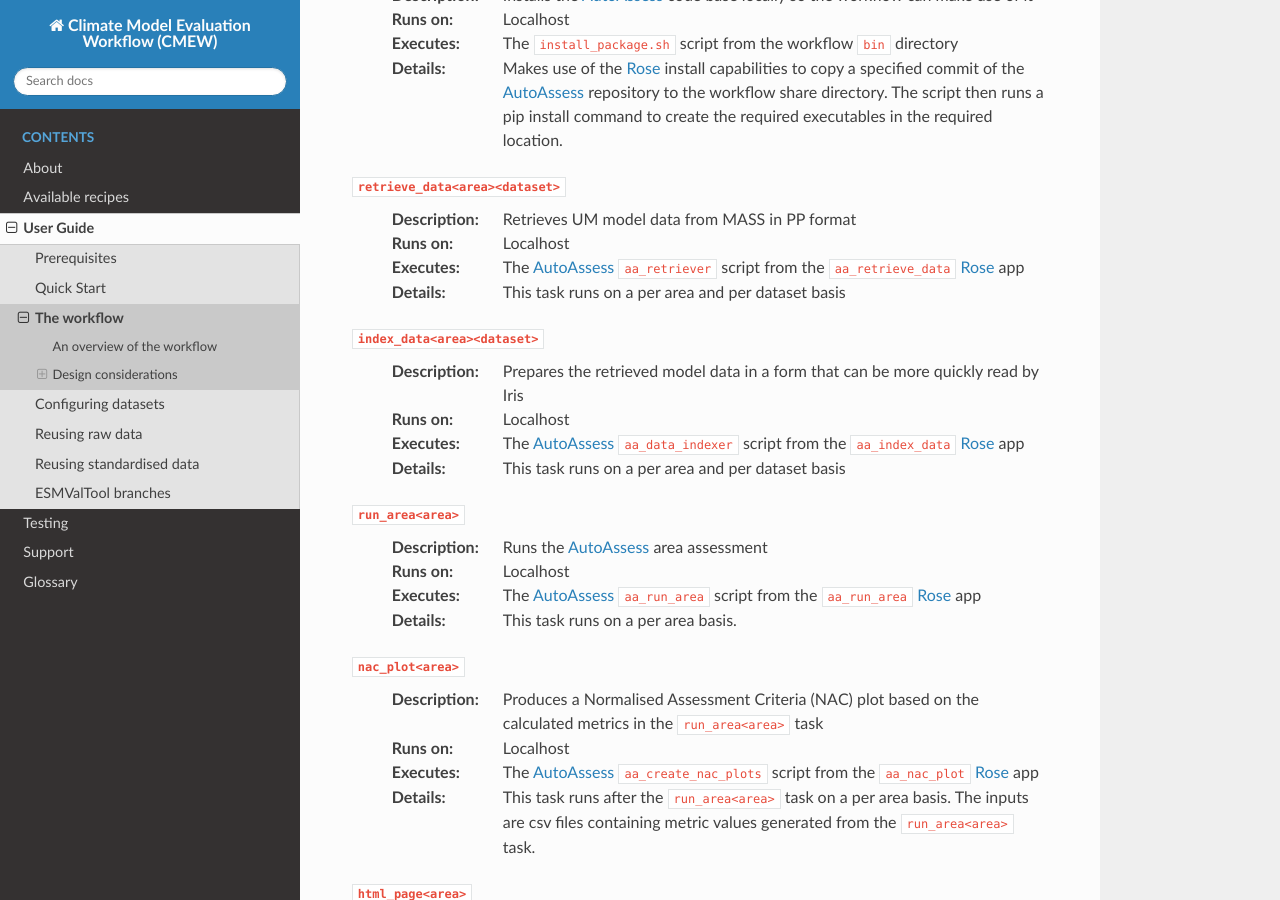
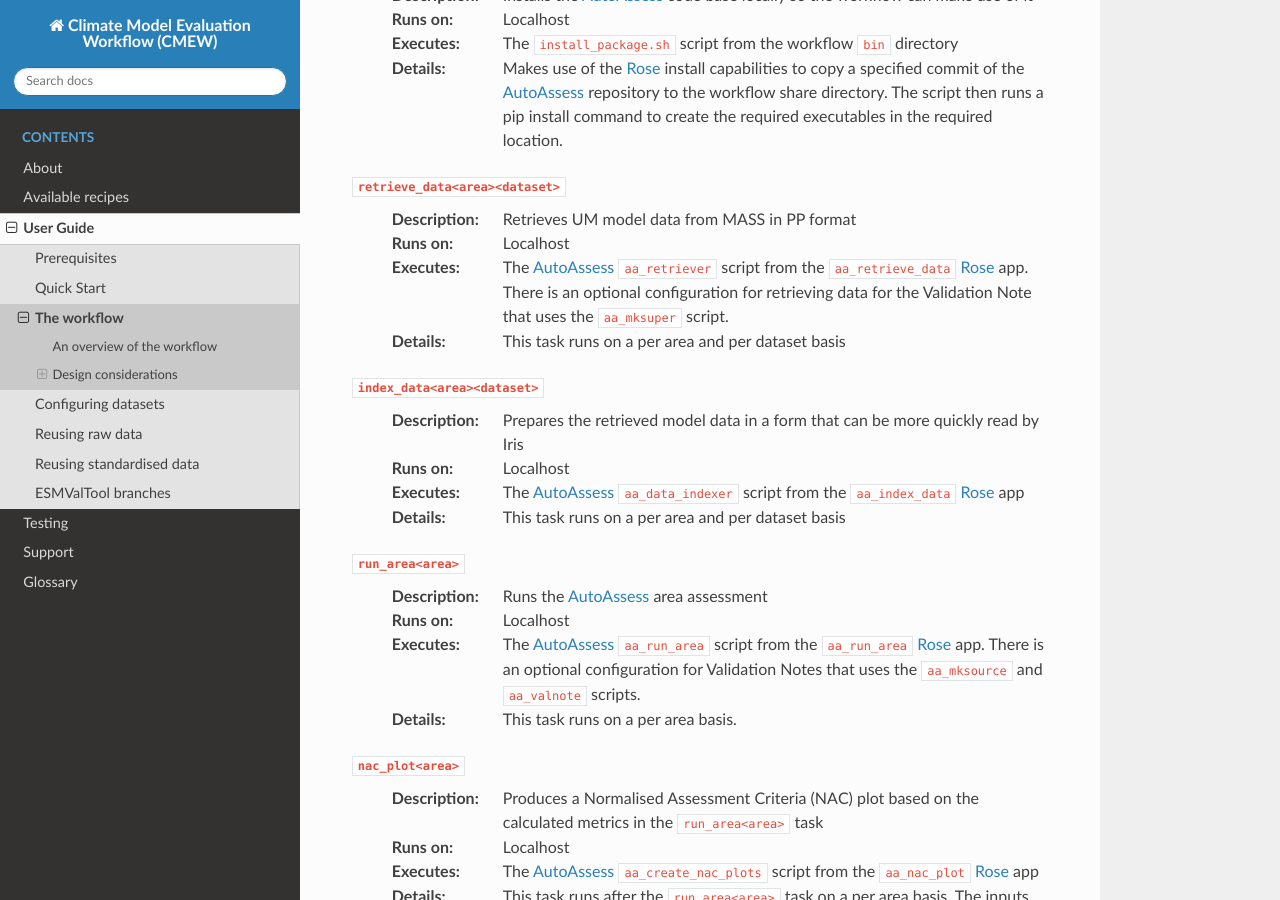
Before and after one commit to MetOffice/CMEW, a Sphinx documentation site: the page built from doc/source/user_guide/workflow.rst, in a window 1280 px wide and 900 px high, scrolled down 2743 px. Built offline with Sphinx 7.4.7 and the Read the Docs theme 3.1.0, drawn with Linux system fonts in a browser that asks for light colours.

Commit message:
#23. Added documentation for the validation note tasks.

```diff
--- a/doc/source/recipes.rst
+++ b/doc/source/recipes.rst
@@ -18,5 +18,6 @@ Implemented in |AutoAssess|:
 .. toctree::
    :maxdepth: 1
 
+   areas/valnote/valnote.rst
    areas/monsoon/monsoon.rst
    areas/africa/africa.rst
--- a/doc/source/user_guide/workflow.rst
+++ b/doc/source/user_guide/workflow.rst
@@ -180,7 +180,9 @@ The |AutoAssess| assessments use the following steps:
   :Runs on:
      Localhost
   :Executes:
-     The |AutoAssess| ``aa_retriever`` script from the ``aa_retrieve_data`` |Rose| app
+     The |AutoAssess| ``aa_retriever`` script from the ``aa_retrieve_data`` |Rose| app.
+     There is an optional configuration for retrieving data for the Validation Note that
+     uses the ``aa_mksuper`` script.
   :Details:
      This task runs on a per area and per dataset basis
 
@@ -200,7 +202,9 @@ The |AutoAssess| assessments use the following steps:
   :Runs on:
      Localhost
   :Executes:
-     The |AutoAssess| ``aa_run_area`` script from the ``aa_run_area`` |Rose| app
+     The |AutoAssess| ``aa_run_area`` script from the ``aa_run_area`` |Rose| app.
+     There is an optional configuration for Validation Notes that uses the
+     ``aa_mksource`` and ``aa_valnote`` scripts.
   :Details:
      This task runs on a per area basis.
 
```
Also changed, not shown: doc/source/areas/valnote/valnote.rst (added, +82 -0 lines), doc/source/areas/valnote/0010_PMSL_djf_v_era-interim.png (added), doc/source/areas/valnote/0052_U_wind_djf_v_era-interim_logY.png (added), doc/source/areas/valnote/1860_Zonal_mean_zonal_wind_stress_djf_v_scatterometer.png (added), doc/source/areas/valnote/5000_Wbig_where_W_gt_1.png (added).
